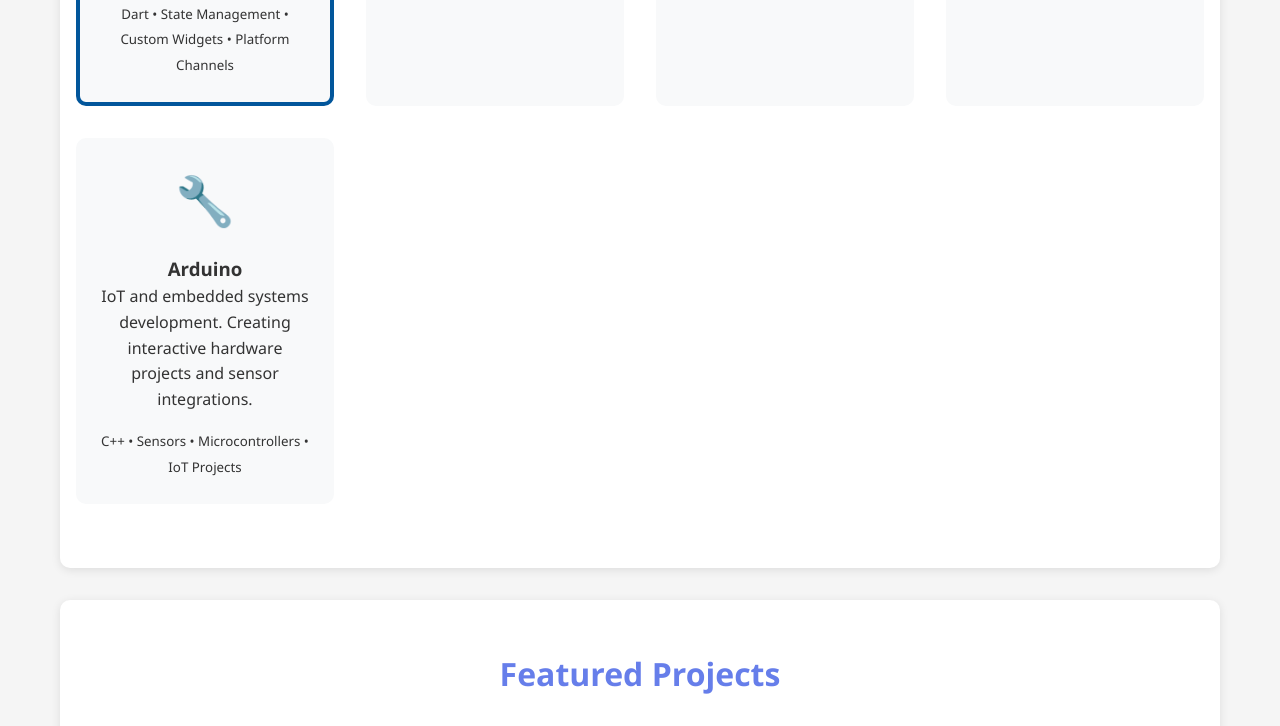
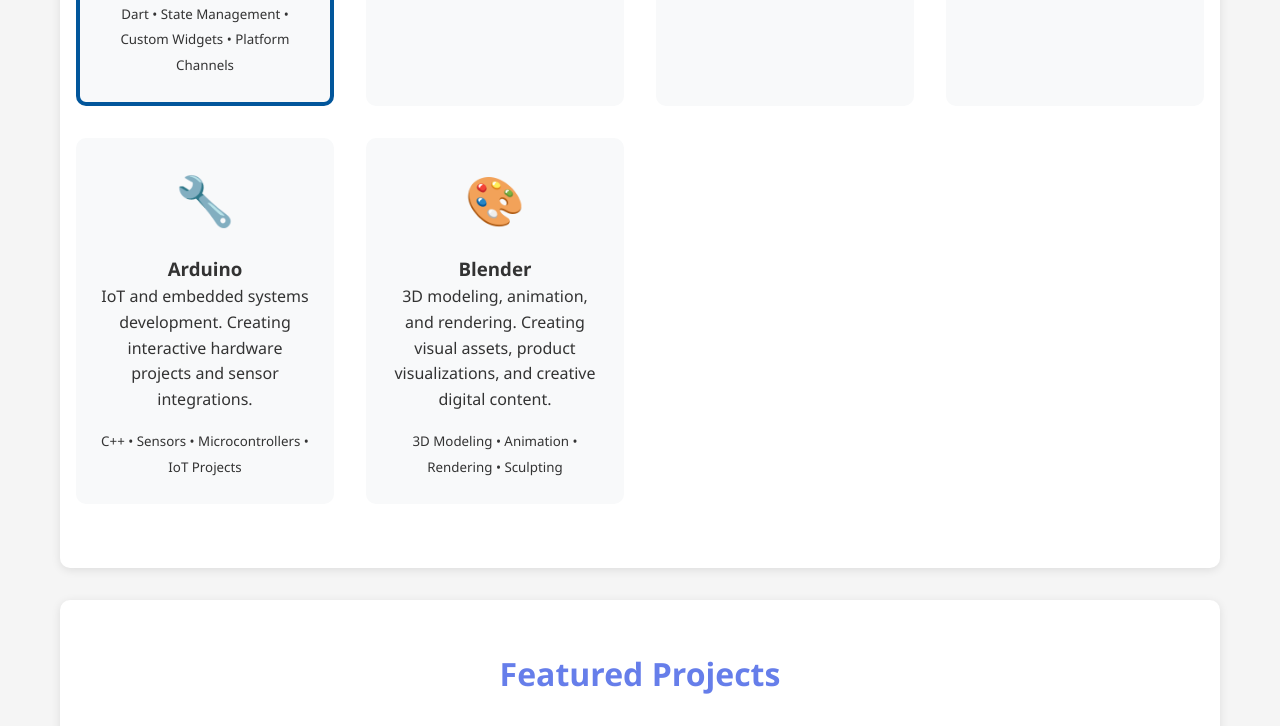
Before and after one commit to rans-rans/portfolio, a plain HTML site: page index.html in a window 1280 px wide. Shown: the part 1440-2166 px from the top of the page. Drawn offline with Linux system fonts and the light colour scheme.

Commit message:
added blender skill

```diff
--- a/index.html
+++ b/index.html
@@ -127,6 +127,18 @@
             </p>
             <div style="margin-top: 1rem">
               <small>C++ • Sensors • Microcontrollers • IoT Projects</small>
+            </div>
+          </div>
+
+          <div class="skill-card">
+            <div class="skill-icon blender">🎨</div>
+            <h3>Blender</h3>
+            <p>
+              3D modeling, animation, and rendering. Creating visual assets,
+              product visualizations, and creative digital content.
+            </p>
+            <div style="margin-top: 1rem">
+              <small>3D Modeling • Animation • Rendering • Sculpting</small>
             </div>
           </div>
         </div>
```
